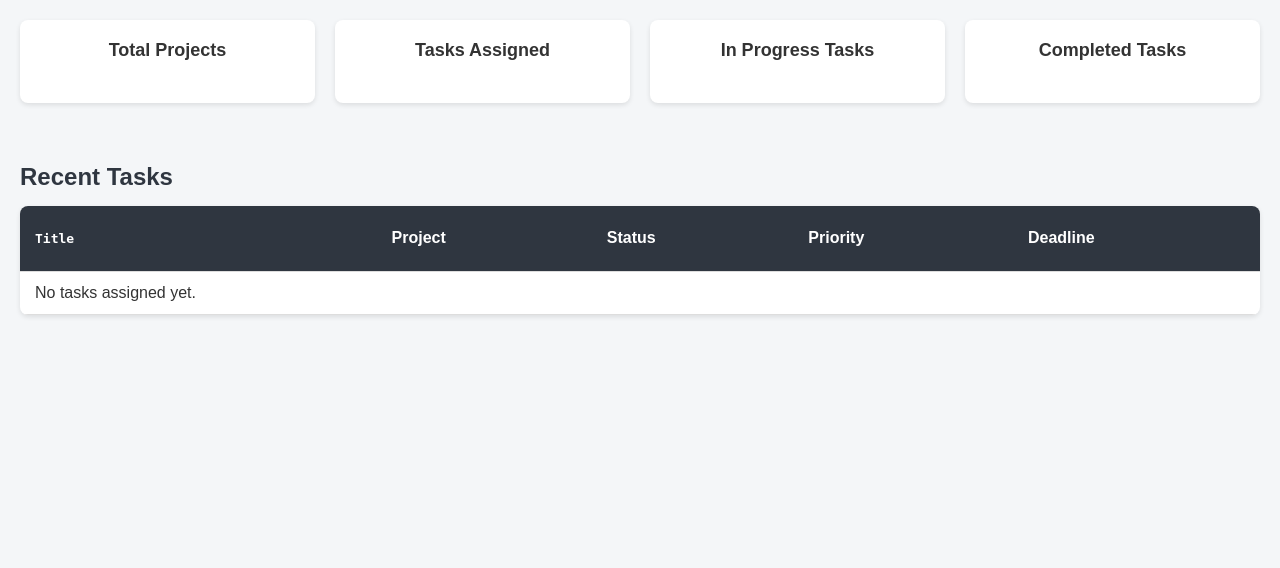
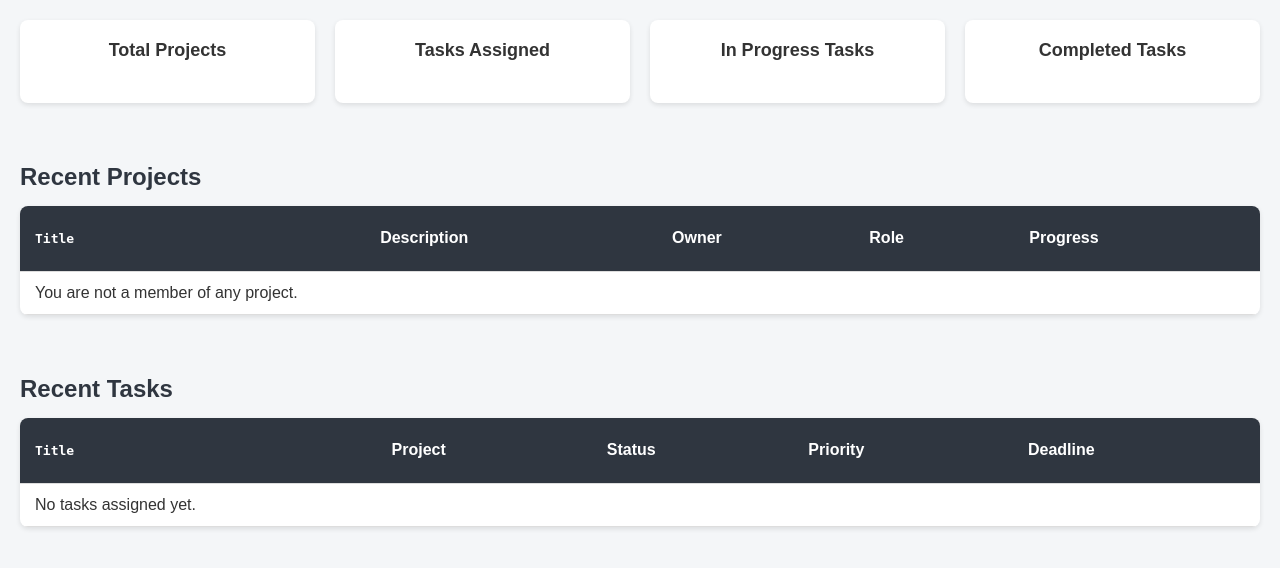
Before and after one commit to AyhamAlsayyed/task-manager, a Django app: template app/templates/app/dashboard.html in a window 1280 px wide. Shown: the part 67-635 px from the top of the page. Run offline with Django 5.2, Linux system fonts and the light colour scheme; the template is opened without the code that fills it, so the values that code supplies are empty.

Commit message:
Add a table to display recent project in the dashboard

```diff
--- a/app/models.py
+++ b/app/models.py
@@ -25,7 +25,7 @@ class Project(models.Model):
 
 
 class ProjectMembership(models.Model):
-    role_choices = [("O", "owner"), ("A", "member"), ("M", "member")]
+    role_choices = [("O", "owner"), ("A", "admin"), ("M", "member")]
     role = models.CharField(max_length=1, choices=role_choices, default="M")
     project = models.ForeignKey(Project, on_delete=models.CASCADE, related_name="memberships")
     user = models.ForeignKey(User, on_delete=models.CASCADE, related_name="memberships")
--- a/app/static/app/dashboard.css
+++ b/app/static/app/dashboard.css
@@ -26,10 +26,12 @@
     color: #2f3640;
 }
 
+.projects,
 .tasks {
     padding: 20px;
 }
 
+.projects h2,
 .tasks h2 {
     margin-bottom: 15px;
     color: #2f3640;
--- a/app/templates/app/dashboard.html
+++ b/app/templates/app/dashboard.html
@@ -41,6 +41,36 @@
             </div>
         </section>
 
+        <section class="projects">
+            <h2>Recent Projects</h2>
+            <table>
+                <thead>
+                    <tr>
+                        <th><pre>Title         </pre></th>
+                        <th>Description</th>
+                        <th>Owner</th>
+                        <th>Role</th>
+                        <th>Progress</th>
+                    </tr>
+                </thead>
+                <tbody>
+                    {% for project in recent_projects %}
+                        <tr>
+                            <td><a href="{% url 'app:project' project.id %}">{{ project.title }}</a></td>
+                            <td>{{ project.description }}</td>
+                            <td>{{ project.owner.username }}</td>
+                            <td>{{ project.user_role }}</td>
+                            <td>{{ progress }}</td>
+                        </tr>
+                    {% empty %}
+                        <tr>
+                            <td colspan="5">You are not a member of any project.</td>
+                        </tr>
+                    {% endfor %}
+                </tbody>
+            </table>
+        </section>
+
         <section class="tasks">
             <h2>Recent Tasks</h2>
             <table>
--- a/app/templates/app/projects.html
+++ b/app/templates/app/projects.html
@@ -56,7 +56,7 @@
                         <th>Description</th>
                         <th>Created</th>
                         <th>Tasks</th>
-                        <th>role</th>
+                        <th>Role</th>
                     </tr>
                 </thead>
                 <tbody>
--- a/app/templates/app/tasks.html
+++ b/app/templates/app/tasks.html
@@ -44,7 +44,7 @@
             </select>
 
             <input type="date" name="deadline" value="{{ request.GET.deadline }}">
-            <button type="submit"> Apply </button>
+            <button type="submit">Filter</button>
         </form>
     </section>
 
--- a/app/views/auth_views.py
+++ b/app/views/auth_views.py
@@ -39,4 +39,4 @@ def signup_view(request):
 
 def logout_view(request):
     logout(request)
-    return redirect("app:home")
+    return redirect("app:login")
```
Also changed, not shown: app/templates/app/project.html (+1 -6 lines), app/views/dashboard_views.py (+7 -1 lines), app/views/projects_views.py (+6 -5 lines), app/migrations/0001_initial.py.
